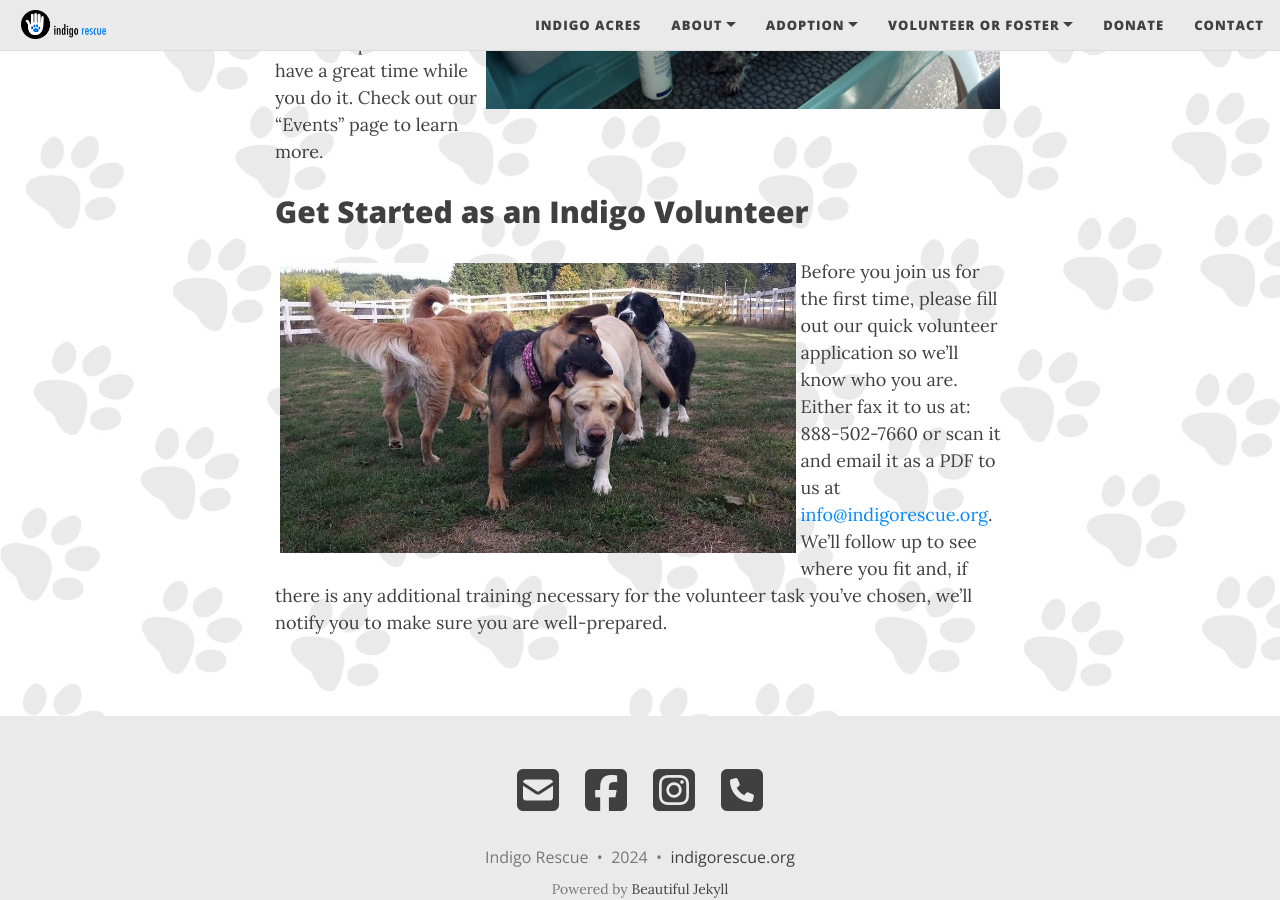
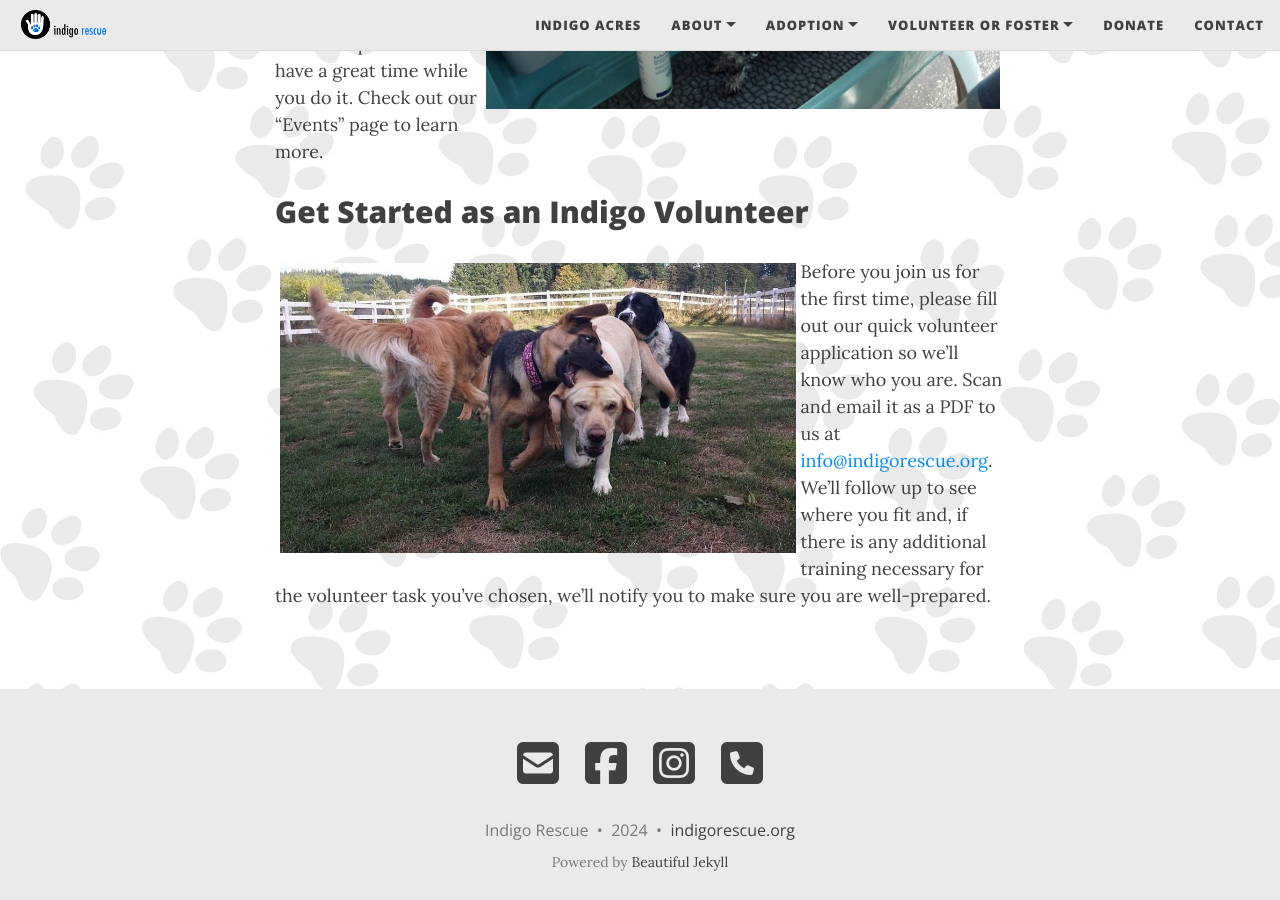
Before and after one commit to indigorescue-org/indigorescue-org.github.io, a Jekyll site: the page built from volunteer.md, in a window 1280 px wide and 900 px high, scrolled down 1408 px. Built offline with Jekyll 4.4.1, drawn with Linux system fonts in a browser that asks for light colours; nearby versions of some CDN libraries.

Commit message:
Remove fax number as it's no longer used

```diff
--- a/volunteer.md
+++ b/volunteer.md
@@ -27,4 +27,4 @@ We've got a lot going on—all the time!  Whether it's our popular jewelry sales
 
 <img align="left" height="300" src="/assets/images/volunteer4.jpg">
 
-Before you join us for the first time, please fill out our quick volunteer application so we'll know who you are. Either fax it to us at: 888-502-7660 or scan it and email it as a PDF to us at [info@indigorescue.org](mailto:info@indigorescue.org). We'll follow up to see where you fit and, if there is any additional training necessary for the volunteer task you've chosen, we'll notify you to make sure you are well-prepared.
+Before you join us for the first time, please fill out our quick volunteer application so we'll know who you are. Scan and email it as a PDF to us at [info@indigorescue.org](mailto:info@indigorescue.org). We'll follow up to see where you fit and, if there is any additional training necessary for the volunteer task you've chosen, we'll notify you to make sure you are well-prepared.
```
